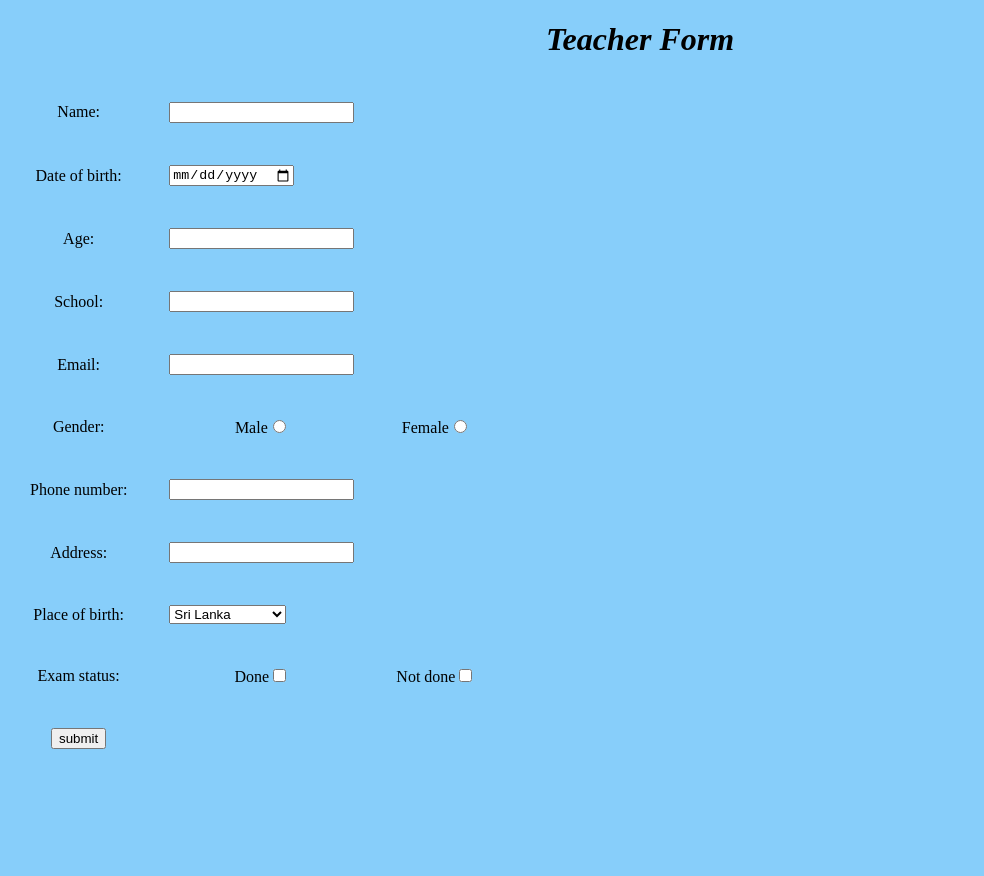
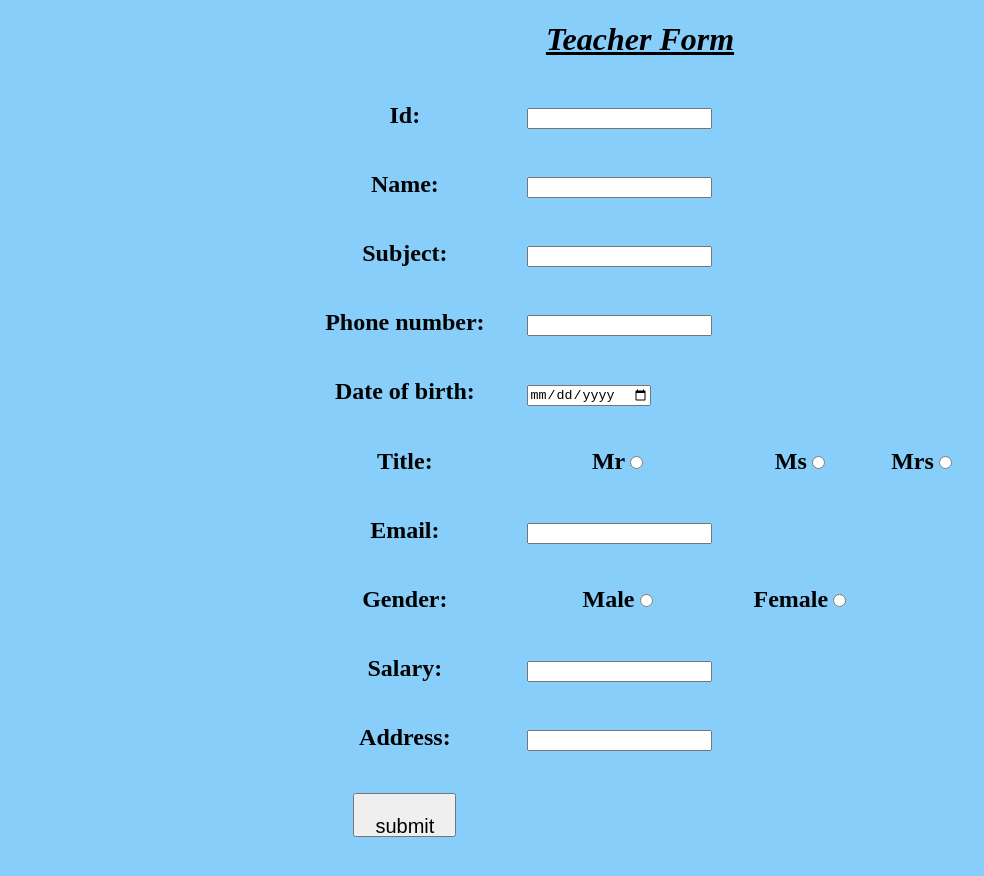
Before and after one commit to iCET-108-109/Project-Class-Front-End, a plain HTML site: page teacher/teacher.html in a window 1280 px wide. Shown: the whole page, without its empty margins (0-984 px from the left). Before the commit the page ends 800 px from the top, so only its background shows below. Drawn offline with Linux system fonts and the light colour scheme.

Commit message:
teacher-add-form

```diff
--- a/teacher/teacher.css
+++ b/teacher/teacher.css
@@ -0,0 +1,6 @@
+.submit-button {
+    height: 25px;
+    font-size: 20px;
+    padding: 20px 20px;
+    cursor: pointer;
+}
--- a/teacher/teacher.html
+++ b/teacher/teacher.html
@@ -5,31 +5,49 @@
     <meta charset="UTF-8">
     <meta name="viewport" content="width=device-width, initial-scale=1.0">
     <title>Document</title>
+    <link rel="stylesheet" href="teacher.css">
+
 </head>
 
 <body>
+ <center>
     <body style="background-color:#87CEFA;"></body>
-    <h1><i><center>Teacher Form</center></i></h1>
+    <h1><u><i><center>Teacher Form</center></i></u></h1>
+  <h2>
    <table cellpadding="20px">
     <tr>
+
+        <td align="center">Id: </td>
+        <td><input type="text"> </td>
+    </tr>
+
+    <tr>
+
         <td align="center">Name: </td>
         <td><input type="text"> </td>
     </tr>
 
     <tr>
-        <td align="center">Date of birth: </td>
-        <td><input type="date"> </td>
-    </tr>
 
-
-    <tr>
-        <td align="center">Age:</td>
-        <td><input type="number" ></td>
+        <td align="center">Subject: </td>
+        <td><input type="text"> </td>
     </tr>
 
     <tr>
-        <td align="center">School:</td>
-        <td><input type="text" ></td>
+        <td align="center">Phone number: </td>
+        <td><input type="text"> </td>
+    </tr>
+
+    <tr>
+        <td align="center">Date of birth: </td>
+        <td><input type="date" > </td>
+    </tr>
+
+    <tr>
+        <td align="center">Title: </td>
+        <td align="center">Mr<input type="radio" name="title"> </td>
+        <td align="center">Ms<input type="radio" name="title"> </td>
+        <td align="center">Mrs<input type="radio" name="title"> </td>
     </tr>
 
     <tr>
@@ -44,8 +62,8 @@
     </tr>
 
     <tr>
-        <td align="center">Phone number: </td>
-        <td><input type="number"> </td>
+        <td align="center">Salary: </td>
+        <td><input type="text"> </td>
     </tr>
 
     <tr>
@@ -53,27 +71,10 @@
         <td><input type="text" > </td>
     </tr>
 
-    <tr>
-        <td align="center">Place of birth: </td>
-        <td><select name="country">
-            <option>Sri Lanka</option>
-            <option>United Kingdom</option>
-            <option>India</option>
-            <option>Maldives</option>
-            <option>Switzerland</option>
-            </select> </td>
-    </tr>
-
-    <tr>
-        <td align="center">Exam status: </td>
-        <td align="center">Done<input type="checkbox"> </td>
-        <td align="center">Not done<input type="checkbox"> </td>
-    </tr>
-
-
-    <td align="center"><input type="button" value="submit"></td>
+    <td align="center"><input type="button" value="submit" class="submit-button"></td>
+  </h2>
    </table>
-
+ </center>
 </body>
 
 </html>
```
